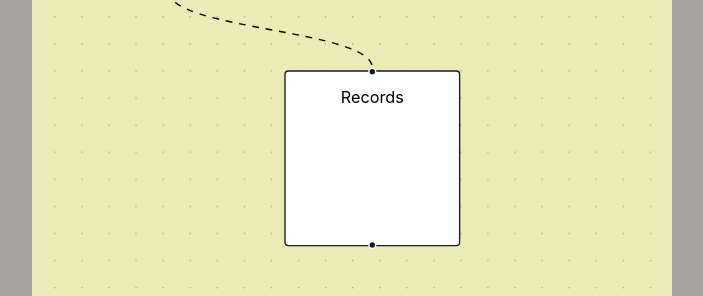
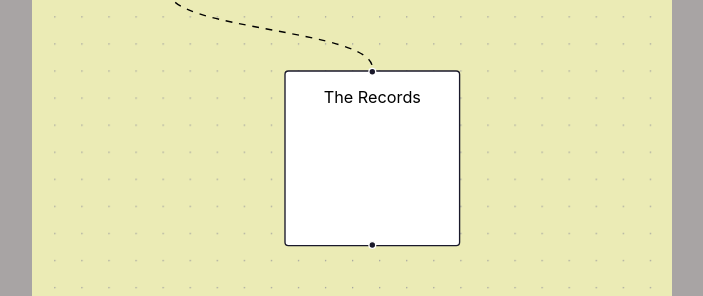
Before and after one commit to edwardtanguay/showcase-react-flow, a React (Vite) app: page / in a window 1280 px wide. Shown: the part 143-439 px from the top of the page, without its empty margins (288-991 px from the left). Built offline with nearby package versions, Linux system fonts and the light colour scheme.

Commit message:
with appnodes

```diff
--- a/src/nodes/index.ts
+++ b/src/nodes/index.ts
@@ -1,7 +1,8 @@
-import { Node, NodeTypes } from "@xyflow/react";
+import { NodeTypes } from "@xyflow/react";
 import { PositionLoggerNode } from "./PositionLoggerNode";
+import { AppNode } from "./types";
 
-export const initialNodes: Node[] = [
+export const initialNodes: AppNode[] = [
 	{
 		id: "1",
 		data: {
@@ -21,7 +22,7 @@ export const initialNodes: Node[] = [
 	{
 		id: "3",
 		data: {
-			label: "Records",
+			label: "The Records",
 		},
 		position: { x: 260, y: 150 },
 		width: 130,
@@ -38,7 +39,6 @@ export const initialNodes: Node[] = [
 	},
 ];
 
-
 export const nodeTypes = {
 	'position-logger': PositionLoggerNode
 } satisfies NodeTypes;
```
Also changed, not shown: src/App.tsx (line endings or trailing spaces).
